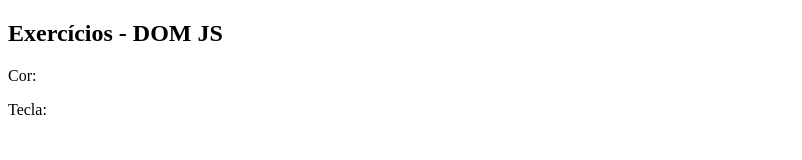
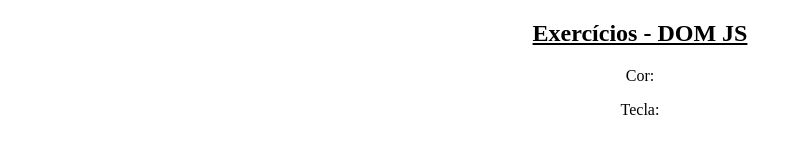
Before and after one commit to GustavoNunes7/Exs_Manipulacao-DOM_JS, a plain HTML site: page index.html in a window 1280 px wide. Shown: the whole page, without its empty margins (0-802 px from the left). Drawn offline with Linux system fonts and the light colour scheme.

Commit message:
Falta o Ex.9

```diff
--- a/index.html
+++ b/index.html
@@ -5,10 +5,12 @@
     <meta name="viewport" content="width=device-width, initial-scale=1.0">
     <title>Exercícios - DOM JS</title>
     <script src="./script.js" defer></script>
+    <link rel="stylesheet" href="styles.css">
 </head>
 <body>
 
-    <h2>Exercícios - DOM JS</h2>
+    <h2><u>Exercícios - DOM JS</u></h2>
+
     <p id="cor">Cor: </p>
     <p id="tecla">Tecla: </p>
 
--- /dev/null
+++ b/styles.css
@@ -0,0 +1,5 @@
+h2, p{
+    display: flex;
+    justify-content: center;
+
+}
```
